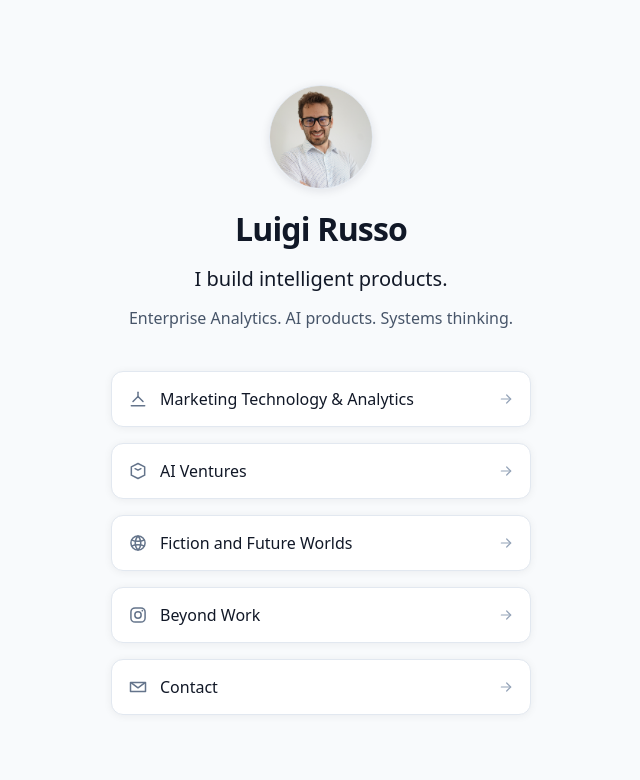
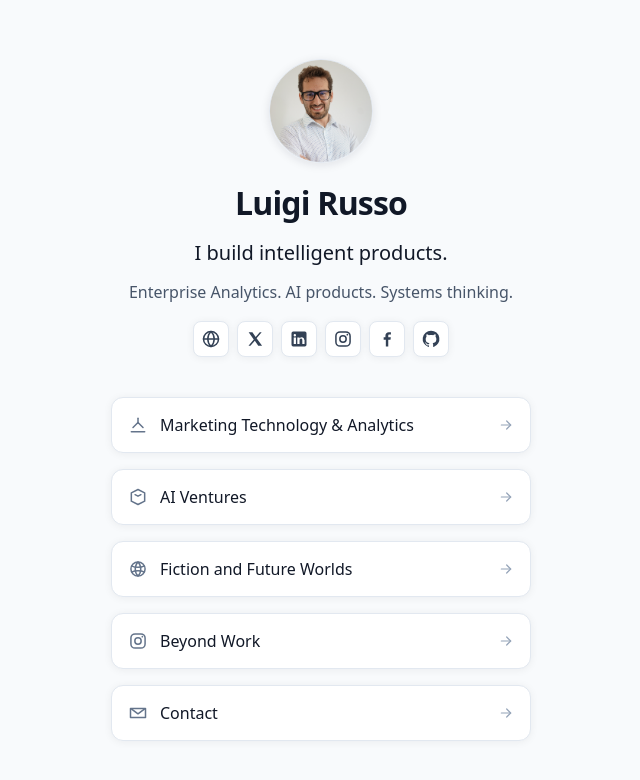
Before and after one commit to lurus92/personal-website, a Next.js app: page /qr in a window 1280 px wide. Shown: the top 780 px of the page, without its empty margins (319-959 px from the left). Built offline with nearby package versions, Linux system fonts and the light colour scheme.

Commit message:
Add social icon rows to landing pages and header

```diff
--- a/components/Navigation.tsx
+++ b/components/Navigation.tsx
@@ -1,6 +1,7 @@
 import Link from 'next/link';
 import { useRouter } from 'next/router';
 import { useState } from 'react';
+import { socialLinks } from './SocialLinksRow';
 
 const navItems = [
   { href: '/', label: 'Home' },
@@ -9,27 +10,6 @@ const navItems = [
   { href: '/blog', label: 'Blog' },
   { href: '/consulting', label: 'Consulting' },
   { href: '/contact', label: 'Contact' }
-];
-
-const socialLinks = [
-  {
-    href: 'https://www.linkedin.com/in/luigirusso92/',
-    label: 'LinkedIn',
-    icon: (
-      <svg viewBox="0 0 24 24" aria-hidden="true" className="h-6 w-6 fill-current">
-        <path d="M19 3A2 2 0 0 1 21 5V19A2 2 0 0 1 19 21H5A2 2 0 0 1 3 19V5A2 2 0 0 1 5 3H19ZM8.34 10.18H5.67V18H8.34V10.18ZM7 6A1.55 1.55 0 0 0 7 9.09A1.55 1.55 0 0 0 7 6ZM18.35 13.34C18.35 10.93 16.82 10 15.29 10A3.12 3.12 0 0 0 12.66 11.45V10.18H10V18H12.67V13.65C12.67 12.5 13.14 11.38 14.56 11.38C15.96 11.38 15.98 12.69 15.98 13.72V18H18.65V13.34H18.35Z" />
-      </svg>
-    )
-  },
-  {
-    href: 'https://github.com/lurus92',
-    label: 'GitHub',
-    icon: (
-      <svg viewBox="0 0 24 24" aria-hidden="true" className="h-6 w-6 fill-current">
-        <path d="M12 2A10 10 0 0 0 8.85 21.49C9.35 21.58 9.52 21.28 9.52 21.02V19.61C6.73 20.22 6.14 18.43 6.14 18.43C5.68 17.25 5.03 16.93 5.03 16.93C4.13 16.31 5.1 16.33 5.1 16.33C6.09 16.4 6.61 17.35 6.61 17.35C7.5 18.87 8.95 18.43 9.53 18.16C9.62 17.51 9.88 17.06 10.16 16.81C7.94 16.55 5.62 15.69 5.62 11.85C5.62 10.76 6.01 9.86 6.65 9.15C6.55 8.89 6.2 7.84 6.75 6.42C6.75 6.42 7.59 6.15 9.5 7.45C10.31 7.23 11.17 7.11 12.03 7.11C12.89 7.11 13.75 7.23 14.56 7.45C16.47 6.15 17.31 6.42 17.31 6.42C17.86 7.84 17.51 8.89 17.41 9.15C18.05 9.86 18.44 10.76 18.44 11.85C18.44 15.7 16.12 16.54 13.89 16.81C14.25 17.12 14.57 17.74 14.57 18.68V21.02C14.57 21.28 14.74 21.59 15.24 21.49A10 10 0 0 0 12 2Z" />
-      </svg>
-    )
-  }
 ];
 
 const Navigation = () => {
--- /dev/null
+++ b/components/SocialLinksRow.tsx
@@ -0,0 +1,85 @@
+type SocialLink = {
+  href: string;
+  label: string;
+  icon: JSX.Element;
+};
+
+export const socialLinks: SocialLink[] = [
+  {
+    href: 'https://lrusso.it',
+    label: 'Website',
+    icon: (
+      <svg viewBox="0 0 24 24" aria-hidden="true" className="h-5 w-5" fill="none" stroke="currentColor" strokeWidth="1.8">
+        <circle cx="12" cy="12" r="9" />
+        <path d="M3 12h18" strokeLinecap="round" />
+        <path d="M12 3c2.4 2.2 3.8 5.5 3.8 9s-1.4 6.8-3.8 9c-2.4-2.2-3.8-5.5-3.8-9s1.4-6.8 3.8-9z" strokeLinejoin="round" />
+      </svg>
+    )
+  },
+  {
+    href: 'https://x.com/lurus92',
+    label: 'X',
+    icon: (
+      <svg viewBox="0 0 24 24" aria-hidden="true" className="h-5 w-5 fill-current">
+        <path d="M4.4 4h4.5l3.9 5.6L17.7 4H20l-6.1 7.1L20.5 20h-4.6l-4.1-5.9L6.5 20H4.2l6.3-7.3L4.4 4z" />
+      </svg>
+    )
+  },
+  {
+    href: 'https://www.linkedin.com/in/luigirusso92/',
+    label: 'LinkedIn',
+    icon: (
+      <svg viewBox="0 0 24 24" aria-hidden="true" className="h-5 w-5 fill-current">
+        <path d="M19 3A2 2 0 0 1 21 5V19A2 2 0 0 1 19 21H5A2 2 0 0 1 3 19V5A2 2 0 0 1 5 3H19ZM8.34 10.18H5.67V18H8.34V10.18ZM7 6A1.55 1.55 0 0 0 7 9.09A1.55 1.55 0 0 0 7 6ZM18.35 13.34C18.35 10.93 16.82 10 15.29 10A3.12 3.12 0 0 0 12.66 11.45V10.18H10V18H12.67V13.65C12.67 12.5 13.14 11.38 14.56 11.38C15.96 11.38 15.98 12.69 15.98 13.72V18H18.65V13.34H18.35Z" />
+      </svg>
+    )
+  },
+  {
+    href: 'https://www.instagram.com/i.am.luigirusso/',
+    label: 'Instagram',
+    icon: (
+      <svg viewBox="0 0 24 24" aria-hidden="true" className="h-5 w-5" fill="none" stroke="currentColor" strokeWidth="1.8">
+        <rect x="3.5" y="3.5" width="17" height="17" rx="5" />
+        <circle cx="12" cy="12" r="3.8" />
+        <circle cx="17.2" cy="6.8" r="1" fill="currentColor" stroke="none" />
+      </svg>
+    )
+  },
+  {
+    href: 'https://www.facebook.com/luigi.russo.1992',
+    label: 'Facebook',
+    icon: (
+      <svg viewBox="0 0 24 24" aria-hidden="true" className="h-5 w-5 fill-current">
+        <path d="M13.5 21v-8h2.7l.4-3h-3.1V8.1c0-.9.3-1.5 1.6-1.5h1.6V4c-.3 0-1.3-.1-2.5-.1-2.5 0-4.1 1.5-4.1 4.3V10H8v3h2.6v8h2.9z" />
+      </svg>
+    )
+  },
+  {
+    href: 'https://github.com/lurus92',
+    label: 'GitHub',
+    icon: (
+      <svg viewBox="0 0 24 24" aria-hidden="true" className="h-5 w-5 fill-current">
+        <path d="M12 2A10 10 0 0 0 8.85 21.49C9.35 21.58 9.52 21.28 9.52 21.02V19.61C6.73 20.22 6.14 18.43 6.14 18.43C5.68 17.25 5.03 16.93 5.03 16.93C4.13 16.31 5.1 16.33 5.1 16.33C6.09 16.4 6.61 17.35 6.61 17.35C7.5 18.87 8.95 18.43 9.53 18.16C9.62 17.51 9.88 17.06 10.16 16.81C7.94 16.55 5.62 15.69 5.62 11.85C5.62 10.76 6.01 9.86 6.65 9.15C6.55 8.89 6.2 7.84 6.75 6.42C6.75 6.42 7.59 6.15 9.5 7.45C10.31 7.23 11.17 7.11 12.03 7.11C12.89 7.11 13.75 7.23 14.56 7.45C16.47 6.15 17.31 6.42 17.31 6.42C17.86 7.84 17.51 8.89 17.41 9.15C18.05 9.86 18.44 10.76 18.44 11.85C18.44 15.7 16.12 16.54 13.89 16.81C14.25 17.12 14.57 17.74 14.57 18.68V21.02C14.57 21.28 14.74 21.59 15.24 21.49A10 10 0 0 0 12 2Z" />
+      </svg>
+    )
+  }
+];
+
+export default function SocialLinksRow({ className = '' }: { className?: string }) {
+  return (
+    <div className={`flex flex-wrap items-center justify-center gap-2 ${className}`.trim()}>
+      {socialLinks.map((link) => (
+        <a
+          key={link.label}
+          href={link.href}
+          target="_blank"
+          rel="noreferrer"
+          aria-label={link.label}
+          className="inline-flex h-9 w-9 items-center justify-center rounded-lg border border-slate-200 bg-white text-slate-700 shadow-[0_1px_8px_rgba(15,23,42,0.06)] transition hover:border-slate-300 hover:bg-slate-50"
+        >
+          {link.icon}
+        </a>
+      ))}
+    </div>
+  );
+}
--- /dev/null
+++ b/pages/landing.tsx
@@ -0,0 +1 @@
+export { default } from './qr';
--- a/pages/qr.tsx
+++ b/pages/qr.tsx
@@ -1,6 +1,7 @@
 import Head from 'next/head';
 import Link from 'next/link';
 import Image from 'next/image';
+import SocialLinksRow from '../components/SocialLinksRow';
 
 const ctaItems = [
   {
@@ -92,6 +93,7 @@ export default function QrLandingPage() {
             <p className="mt-3 text-[clamp(0.9rem,3.2vw,1rem)] leading-relaxed text-slate-600">
               Enterprise Analytics. AI products. Systems thinking.
             </p>
+            <SocialLinksRow className="mt-4" />
           </section>
 
           <section className="mt-10 flex flex-col gap-4">
```
